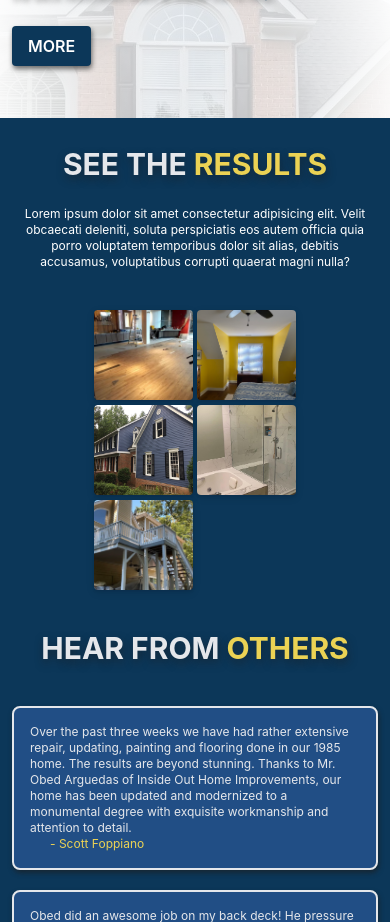
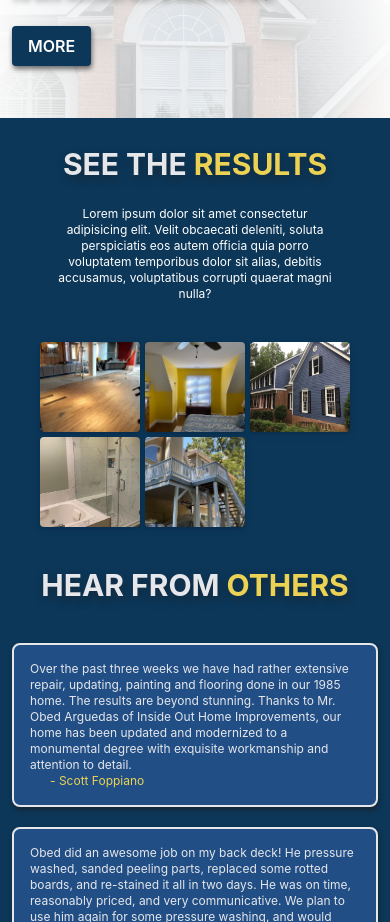
Before and after one commit to AaronTheDesigner/inside-out, a Next.js app: page / in a window 390 px wide. Shown: the part 1780-2702 px from the top of the page. Built offline with nearby package versions, Linux system fonts and the light colour scheme.

Commit message:
gallery update again

```diff
--- a/pages/components/GalleryTwo.js
+++ b/pages/components/GalleryTwo.js
@@ -11,7 +11,7 @@ const GalleryTwo = () => {
 
 
   return (
-    <div className='flex flex-col bg-primary-dark justify-center items-center py-4 sm:px-10 md:px-20 lg:px-20'>
+    <div className='flex flex-col bg-primary-dark justify-center items-center py-4 px-10 sm:px-10 md:px-20 lg:px-20'>
         <div className='flex flex-col h-full mb-6 m:w-1/2'>
         <motion.h1
             className="m-2 text-3xl header-shadow text-center uppercase font-bold text-gray-200 md:text-4xl lg:text-6xl"
@@ -26,31 +26,31 @@ const GalleryTwo = () => {
                 Lorem ipsum dolor sit amet consectetur adipisicing elit. Velit obcaecati deleniti, soluta perspiciatis eos autem officia quia porro voluptatem temporibus dolor sit alias, debitis accusamus, voluptatibus corrupti quaerat magni nulla?
             </p>
         </div>
-        <div className="image-mosaic m:w-1/2">
+        <div className="image-mosaic w-full m:w-1/2">
             <div className="card card-tall card-wide" style={{
                 backgroundImage: `url('/assets/flooring_1.jpg')`
             }}>
-                <span className='uppercase text-center whitespace-wrap text-base sm:text-2xl'>Flooring</span>
+                <span className='uppercase text-center whitespace-wrap w-0 text-xs sm:text-2xl'>Flooring</span>
             </div>
             <div className="card card-tall" style={{
                 backgroundImage: `url('/assets/painting_1.jpg')`
             }}>
-                <span className='uppercase text-center whitespace-wrap text-base sm:text-2xl'>Painting</span>
+                <span className='uppercase text-center whitespace-wrap w-0 text-xs sm:text-2xl'>Painting</span>
             </div>
             <div className="card card-wide" style={{
                 backgroundImage: `url('/assets/maintenance_1.jpg')`
             }}>
-                <span className='uppercase text-center whitespace-wrap text-base sm:text-2xl'>Maintenance</span>
+                <span className='uppercase text-center whitespace-wrap w-0 text-xs sm:text-2xl'>Maintenance</span>
             </div>
             <div className="card card-tall card-wide" style={{
                 backgroundImage: `url('/assets/bathroom_1.jpg')`
             }}>
-                <span className='uppercase text-center whitespace-wrap text-base sm:text-2xl'>Bathroom Remodeling</span>
+                <span className='uppercase text-center whitespace-wrap w-0 text-xs sm:text-2xl'>Bathroom Remodeling</span>
             </div>
             <div className="card card-wide" style={{
                 backgroundImage: `url('/assets/deck_1.jpg')`
             }}>
-                <span className='uppercase text-center whitespace-wrap text-base sm:text-2xl'>Deck Restoration</span>
+                <span className='uppercase text-center whitespace-wrap w-0 text-xs sm:text-2xl'>Deck Restoration</span>
             </div>
             {/* <div className="card card-tall">
 
```
